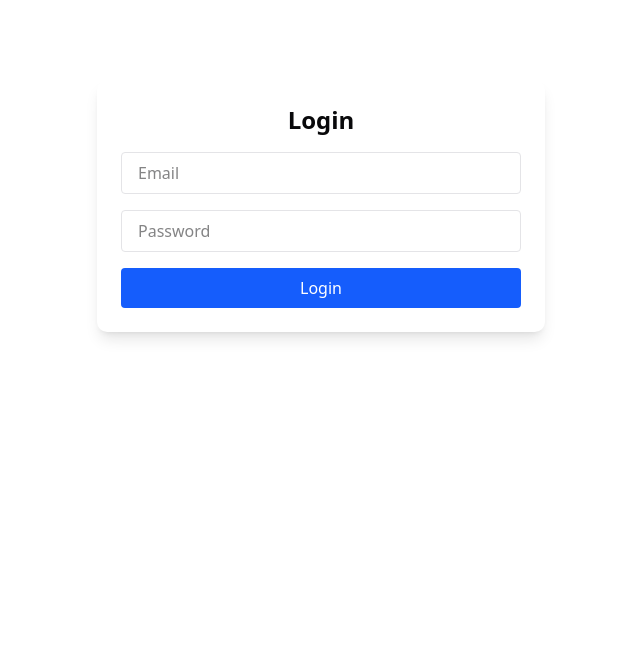
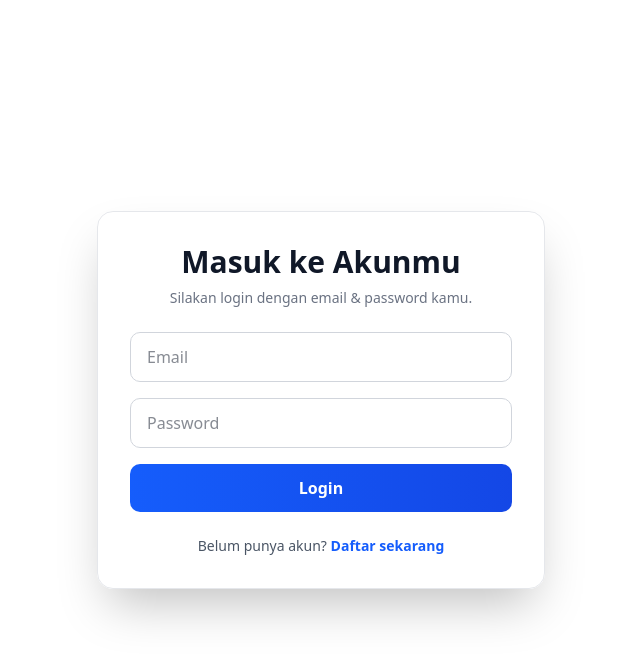
Before and after one commit to maulidihidayat/frontend-itfest, a Next.js app: page /auth/login in a window 1280 px wide. Shown: the top 662 px of the page, without its empty margins (319-959 px from the left). Built offline with nearby package versions, Linux system fonts and the light colour scheme; no server answers.

Commit message:
Correct feat

```diff
--- a/src/Components/AuthForm.tsx
+++ b/src/Components/AuthForm.tsx
@@ -3,6 +3,7 @@
 import { useState } from "react";
 import axios from "../lib/axios";
 import { useRouter } from "next/navigation";
+import Link from "next/link";
 
 interface Props {
   type: "login" | "signup";
@@ -24,14 +25,13 @@ export default function AuthForm({ type }: Props) {
 
     try {
       const res = await axios.post(url, { email, password });
-
-      alert(`${type === "login" ? "Login" : "Signup"} berhasil!`);
+      alert(`${type === "login" ? "Login" : "Registrasi"} berhasil!`);
       router.push("/");
     } catch (err: any) {
       const msg =
         err?.response?.data?.detail ||
         err?.message ||
-        `Gagal ${type === "login" ? "login" : "signup"}`;
+        `Gagal ${type === "login" ? "login" : "registrasi"}`;
       setError(msg);
     } finally {
       setLoading(false);
@@ -39,25 +39,32 @@ export default function AuthForm({ type }: Props) {
   };
 
   return (
-    <form
-      onSubmit={handleSubmit}
-      className="max-w-md mx-auto mt-20 p-6 bg-white shadow-lg rounded-lg space-y-4"
-    >
-      <h2 className="text-2xl font-bold text-center capitalize">
-        {type === "login" ? "Login" : "Register"}
+    <main className="flex min-h-screen items-center justify-center px-4 bg-white">
+      <div className="w-full max-w-md p-8 bg-white/80 dark:bg-[#1e293b]/80 backdrop-blur rounded-2xl shadow-2xl border border-gray-200 dark:border-gray-700">
+        {/* Judul */}
+        <h2 className="text-3xl font-bold text-center text-gray-900 dark:text-white mb-2">
+          {type === "login" ? "Masuk ke Akunmu" : "Buat Akun Baru"}
         </h2>
+        <p className="text-sm text-center text-gray-500 dark:text-gray-400 mb-6">
+          {type === "login"
+            ? "Silakan login dengan email & password kamu."
+            : "Daftarkan akunmu sekarang, gratis!"}
+        </p>
 
+        {/* Error */}
         {error && (
-        <div className="p-2 text-sm text-red-700 bg-red-100 rounded">
+          <div className="mb-4 p-3 text-sm text-red-700 bg-red-100 border border-red-300 rounded dark:bg-red-950 dark:text-red-300 dark:border-red-700">
             {error}
           </div>
         )}
 
+        {/* Form */}
+        <form onSubmit={handleSubmit} className="space-y-4">
           <input
             type="email"
             value={email}
             onChange={(e) => setEmail(e.target.value)}
-        className="w-full px-4 py-2 border rounded focus:outline-none focus:ring-2 focus:ring-blue-400"
+            className="w-full px-4 py-3 rounded-lg border border-gray-300 dark:border-gray-600 bg-white dark:bg-gray-800 text-gray-900 dark:text-white focus:outline-none focus:ring-2 focus:ring-blue-500 transition"
             placeholder="Email"
             required
           />
@@ -66,15 +73,15 @@ export default function AuthForm({ type }: Props) {
             type="password"
             value={password}
             onChange={(e) => setPassword(e.target.value)}
-        className="w-full px-4 py-2 border rounded focus:outline-none focus:ring-2 focus:ring-blue-400"
+            className="w-full px-4 py-3 rounded-lg border border-gray-300 dark:border-gray-600 bg-white dark:bg-gray-800 text-gray-900 dark:text-white focus:outline-none focus:ring-2 focus:ring-blue-500 transition"
             placeholder="Password"
             required
           />
 
           <button
             type="submit"
-        className="w-full py-2 text-white bg-blue-600 rounded hover:bg-blue-700"
             disabled={loading}
+            className="w-full py-3 font-semibold text-white rounded-lg bg-gradient-to-r from-blue-600 to-blue-700 hover:from-blue-700 hover:to-blue-800 disabled:opacity-60 disabled:cursor-not-allowed focus:outline-none focus:ring-2 focus:ring-offset-2 focus:ring-blue-500 transition duration-300"
           >
             {loading
               ? type === "login"
@@ -85,5 +92,32 @@ export default function AuthForm({ type }: Props) {
               : "Register"}
           </button>
         </form>
+
+        {/* Link Ganti Mode */}
+        <p className="mt-6 text-center text-sm text-gray-600 dark:text-gray-400">
+          {type === "login" ? (
+            <>
+              Belum punya akun?{" "}
+              <Link
+                href="/auth/register"
+                className="text-blue-600 dark:text-blue-400 font-semibold hover:underline"
+              >
+                Daftar sekarang
+              </Link>
+            </>
+          ) : (
+            <>
+              Sudah punya akun?{" "}
+              <Link
+                href="/auth/login"
+                className="text-blue-600 dark:text-blue-400 font-semibold hover:underline"
+              >
+                Login di sini
+              </Link>
+            </>
+          )}
+        </p>
+      </div>
+    </main>
   );
 }
--- a/src/Components/Faq.tsx
+++ b/src/Components/Faq.tsx
@@ -3,7 +3,6 @@ import { IconChevronDown } from "@tabler/icons-react";
 import { AnimatePresence, motion, useInView } from "motion/react";
 import React, { useRef, useState } from "react";
 import { BoxReveal } from "./ui/box-reveal";
-import { div } from "motion/react-client";
 
 interface FAQItemProps {
   question: string;
@@ -132,11 +131,11 @@ const faqItems = [
     ),
   },
   {
-    question: "Apakah MINDSLIDE.AI gratis?",
+    question: "Apakah MINDSLIDE AI gratis?",
     answer: (
       <div className="space-y-2">
         <p className="text-gray-700 dark:text-gray-300 text-base">
-          Ya, <strong>Mind Slide bisa digunakan secara gratis!</strong>
+          Ya, <strong>MINDSLIDE bisa digunakan secara gratis!</strong>
         </p>
         <p className="text-gray-600 dark:text-gray-400">
           Tidak perlu login atau langganan—langsung pakai dan nikmati kemudahannya!
--- a/src/Components/footer.tsx
+++ b/src/Components/footer.tsx
@@ -110,7 +110,7 @@ export function Footer() {
         {/* Bottom Section */}
         <div className="mt-10 flex flex-col items-center justify-between border-t border-gray-200 pt-6 dark:border-gray-700 md:flex-row">
           <p className="text-sm text-gray-600 dark:text-gray-300">
-            &copy; {currentYear} MINDSSLIDE.AI Made by{" "}
+            &copy; {currentYear} MINDSSLIDE AI Made by{" "}
             <Link
               className="text-sky-400 dark:text-blue-400 hover:underline"
               href="https://ifal.me"
--- a/src/app/layout.tsx
+++ b/src/app/layout.tsx
@@ -3,7 +3,6 @@ import type { Metadata } from "next";
 import { Poppins } from "next/font/google";
 import "./globals.css";
 import { ThemeProvider } from "@/Components/theme-provider";
-
 
 const poppins = Poppins({
   weight: ["300", "400", "500", "600", "700", "800", "900"],
```
Lines whose indentation alone changed are shown as unchanged.
